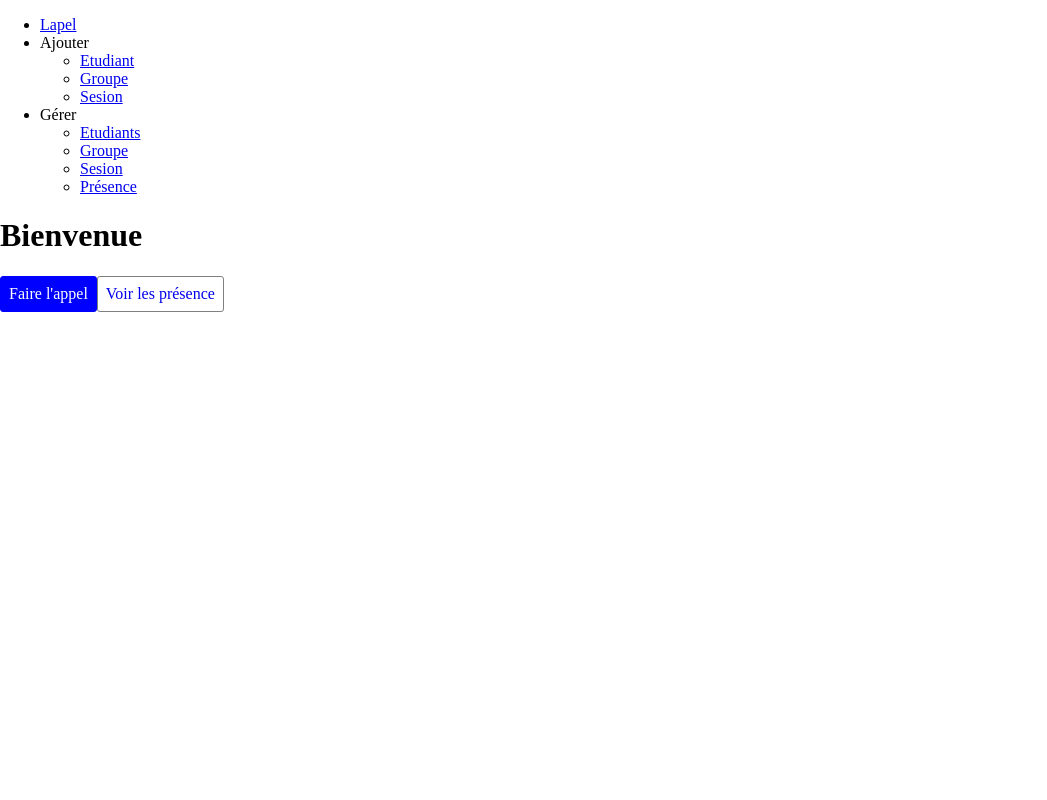
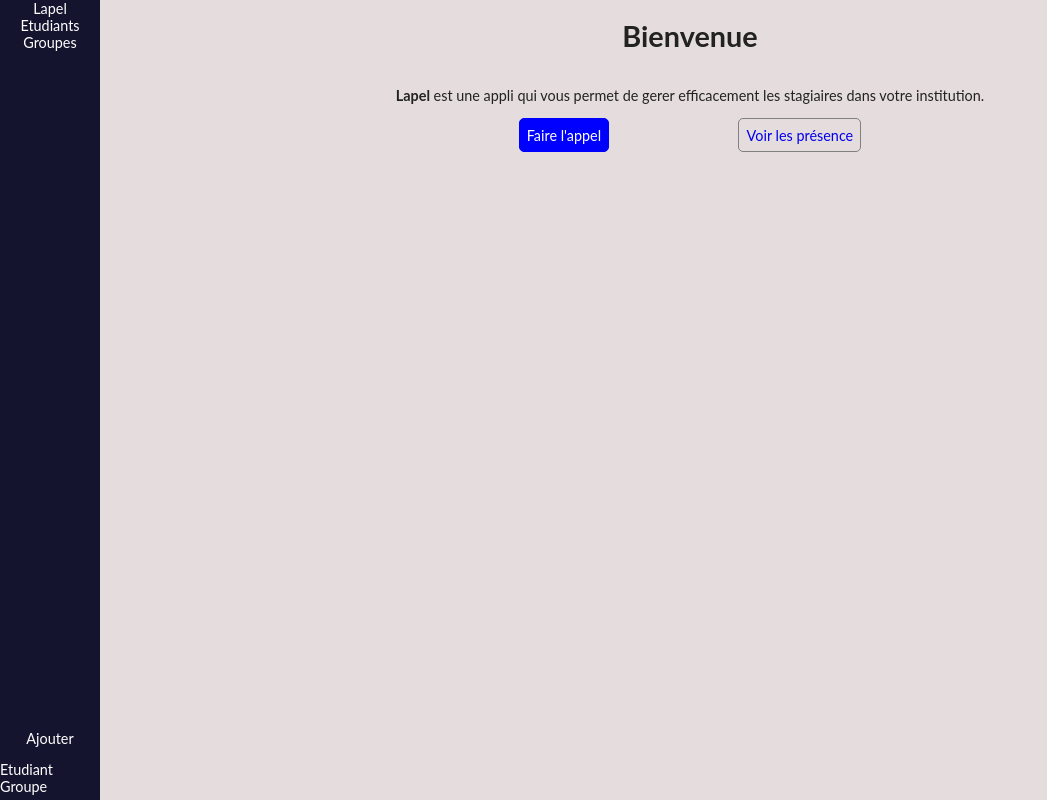
Before and after one commit to Bam92/gestion-stage, a PHP site: page / in a window 1280 px wide. Shown: the whole page, without its empty margins (0-1047 px from the left). Run offline with PHP 8.4, Linux system fonts and the light colour scheme; data that the repository does not hold is empty.

Commit message:
style: improve layout for the app

```diff
--- a/public/style.css
+++ b/public/style.css
@@ -1,24 +1,93 @@
+html,
+body {
+  height: 100%;
+}
+
+/* activate flex supperpowers */
+body {
+  display: flex;
+  background-color: rgba(224, 213, 213, 0.808);
+  margin: 0;
+  font-family: Lato, sans-serif;
+  color: #222;
+  font-size: 0.9em;
+}
+
+main {
+  flex: 1 0 auto;
+  display: flex;
+  flex-direction: column;
+  align-items: center;
+  border-radius: 10px;
+}
+
+/* ===== Navigation ===== */
+
+.navigation_area {
+  flex: 0 0 100px;
+  display: flex;
+  flex-direction: column;
+  background-color: #14142f;
+  color: #fff;
+}
+
+.navigation_top {
+  display: flex;
+  flex: 1 0 auto;
+  flex-direction: column;
+  align-items: center;
+}
+
+.navigation_bottom {
+  display: flex;
+  flex: 0 0 90px;
+  flex-direction: column;
+  justify-content: center;
+  align-items: center;
+}
+
+a {
+  text-decoration: none;
+}
+
+nav a {
+  color: #fff;
+}
+
 .landing_buttons {
   display: flex;
-  align-content: space-between;
+  justify-content: space-around;
+  width: 40%;
 }
 
 .landing_buttons a {
   border: 1.5px solid grey;
-  border-radius: 3px;
+  border-radius: 5px;
   padding: 0.5em;
-  text-decoration: none;
 }
 
 #first {
   border: 1.5px solid blue;
-  border-radius: 3px;
+  /* border-radius: 3px; */
   padding: 0.5em;
   color: white;
   background-color: blue;
 }
 
-body {
-  margin-left: auto;
-  margin-right: auto;
+form {
+  width: 25em;
+  display: flex;
+  flex-direction: column;
+  justify-content: space-around;
 }
+
+form input[type="text"],
+form input[type="submit"],
+form select {
+  width: 20em;
+  padding: 8px;
+}
+
+form input[type="submit"] {
+  cursor: pointer;
+}
--- a/templates/add_group.php
+++ b/templates/add_group.php
@@ -12,8 +12,8 @@ ob_start();
 
 <form method="post">
     <div>
-        <label for="groupe">Nom</label>
-        <input type="text" placeholder="Nom du groupe" name="name" id="name">
+        <!-- <label for="groupe">Nom</label> -->
+        <input type="text" placeholder="Nom du groupe ici" name="name" id="name">
     </div>
     <div>
         <input type="submit" name="submit" value="Enregistrer">
--- a/templates/attendances.php
+++ b/templates/attendances.php
@@ -36,7 +36,6 @@ if ($date) {
     else {
 
         $date_format = new DateTime($date);
-
 ?>
 
 <h2>
--- a/templates/home.php
+++ b/templates/home.php
@@ -8,6 +8,15 @@ ob_start();
     <?= $title; ?>
 </h1>
 
+<p>
+    <strong>
+        Lapel
+    </strong>
+    est une appli qui vous permet de
+    gerer efficacement les stagiaires dans
+    votre institution.
+</p>
+
 <div class="landing_buttons">
     <a href="/attendance/add" id="first">Faire l'appel</a>
     <a href="/attendance/list">Voir les présence</a>
--- a/templates/layout.php
+++ b/templates/layout.php
@@ -13,7 +13,9 @@
     <?php
     require 'navigation.php';
     ?>
-    <?= $content ?>
-</body>
+
+    <main>
+        <?= $content ?>
+    </main>
 
 </html>
--- a/templates/navigation.php
+++ b/templates/navigation.php
@@ -1,7 +1,11 @@
 <!-- // templates/navigation.php -->
-<nav>
-    <ul>
-        <li><a href="/" title="Home">Lapel</a></li>
+<div class="navigation_area">
+    <nav class="navigation_top">
+        <a href="/" title="Home">Lapel</a>
+        <a href="/students/list" title="Voir la liste des étudiants">Etudiants</a>
+        <a href="/groups/list" title="Voir tous les groupes">Groupes</a>
+        <!-- <ul>
+        <li><a href=" /" title="Home">Lapel</a></li>
         <li>Ajouter</li>
         <ul>
             <li><a href="/students/add">Etudiant</a> </li>
@@ -15,5 +19,15 @@
             <li><a href="/sessions/list">Sesion</a></li>
             <li><a href="/">Présence</a></li>
         </ul>
-    </ul>
-</nav>
+        </ul> -->
+    </nav>
+
+    <nav class="navigation_bottom">
+        <p>Ajouter</p>
+
+        <div class="add_links">
+            <a href="/students/add">Etudiant</a>
+            <a href="/groups/add">Groupe</a>
+        </div>
+    </nav>
+</div>
--- a/templates/students.php
+++ b/templates/students.php
@@ -9,10 +9,13 @@ ob_start();
 </h1>
 <ul>
     <?php foreach ($students as $student) : ?>
+
     <li>
         <?= $student['name']; ?>
     </li>
+
     <?php endforeach; ?>
+
 </ul>
 
 <?php
```
Also changed, not shown: templates/add_attendance.php (+7 -2 lines), templates/add_student.php (+7 -9 lines).
